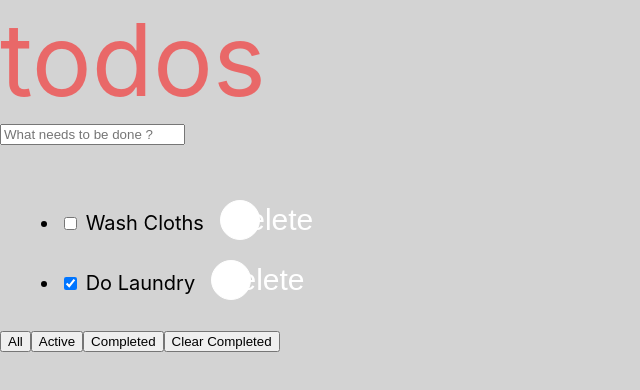
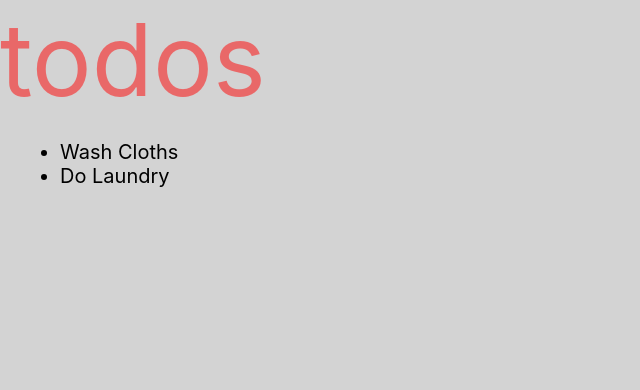
Before and after one commit to mech2Tech/todolist_redux, a React (Create React App) app: page / in a window 1280 px wide. Shown: the top 390 px of the page, without its empty margins (0-640 px from the left). Built offline with nearby package versions, Linux system fonts and the light colour scheme.

Commit message:
display commit

```diff
--- a/src/App.js
+++ b/src/App.js
@@ -3,10 +3,7 @@ import './App.css';
 import TodoList from './TodoList';
 function App() {
   return (
-    <div className= "mainPage">
-      <h1> todos </h1>
       <TodoList />
-    </div>
   );
 }
 
--- a/src/TodoList.js
+++ b/src/TodoList.js
@@ -1,206 +1,23 @@
 import React from 'react';
 import { connect } from 'react-redux';
-
-
-
 class TodoList extends React.Component {
   render(){
     console.log(this.props.items)
     return(
       <>
-        <form className = 'inputBox'>
-          <input type = 'text'
-            defaultValue = {this.props.title}
-            placeholder = 'What needs to be done ?'
-            onChange = {this.props.addnewItem}
-            onKeyDown ={this.props.handleKeyPress}
-            />
-        </form>
+        <div className = 'mainPage'>
+          <h1>todos</h1>
           <ul className = "todoListItem">
             {this.props.items.map((item, index) => (
               <li key = {index}>
-              <input type = 'checkBox'
-                checked = {item.done}
-                onChange = {() => {this.props.todoChanged(item.id);}}
-              />
                 <span> {item.title} </span>
-              <button className = 'deleteButton'>Delete</button>
               </li>
             ))}
           </ul>
-        <button> All </button>
-        <button> Active </button>
-        <button> Completed </button>
-        <button> Clear Completed </button>
+        </div>
       </>
     );
   }
 }
-
 const mapStore = (store) => ({ items: store.items, title: store.newItem });
-const mapAction = (dispatch) => {
-  return {
-    addnewItem: () => dispatch ({ type: 'ADD_ITEM'}),
-    todoChanged: () => dispatch ({type: 'TODO_CHANGED'})
-  }
-}
-export default connect(mapStore, mapAction)(TodoList);
-
-/*let items = [];
-class ToDoList extends Component {
-  constructor (props){
-    super (props);
-    this.state = { items, item: "", done: false }
-  }
-  handleKeyPress = (e) => {
-    const { items } = this.state;
-    if (e.key === 'Enter') {
-      const value = e.target.value;
-      const newTodo = {
-        id: items.length + 1,
-        title: value,
-        done: false
-      }
-      items.push(newTodo);
-      this.setState({ items: items, item: "" })
-      e.preventDefault();
-    }
-  };
-  handleCheck = (e) => {
-    const items = [...this.state.items];
-    items.forEach(item => (item.done = e.target.checked));
-    this.setState({ items })
-  }
-  updateItem = (e) => {
-    this.setState({ item: e.target.value })
-  }
-  deleteItem = (ind) => {
-    const items = [...this.state.items];
-    items.splice(ind, 1)
-    this.setState({items:items})
-  }
-  showAll  = () => {
-    this.setState({ items })
-  }
-  showActive = () => {
-    const newItems = items.filter(item => !item.done).map(item => item)
-    this.setState({ items: newItems })
-  }
-  showComplete = () => {
-    const newItems = items.filter(item => item.done ).map(item => item)
-    this.setState({ items:newItems })
-  }
-  clearCompleted = () => {
-    const newItems = items.filter(item => item.done==false).map(item => item)
-    this.setState({ items: newItems })
-  }
-  todoChanged = (e, id) => {
-    for (let item of items) {
-      if (item.id === id) {
-        item.done = e.target.checked;
-      }
-    }
-    this.setState({ items })
-  }
-  countActiveItems = () => {
-    return this.state.items.filter(item => !item.done).length
-  }
-
-  render () {
-    return (
-        <div className= "mainPage">
-          <h1> todos </h1>
-          <table className = "mainTable">
-            <thead>
-                <tr>
-                  <td>
-                    <input
-                      type = "checkBox"
-                      onClick = {this.handleCheck}
-                      className = "checkBox"
-                    />
-                  </td>
-                  <td colSpan = "2">
-                    <input
-                      type = "text"
-                      placeholder = "Add new todo item"
-                      value = {this.state.item}
-                      onChange = {this.updateItem}
-                      className = "inputBox"
-                      onKeyDown = {this.handleKeyPress}
-                    />
-                  </td>
-                </tr>
-              </thead>
-              <tbody>
-                {this.state.items.map((item, ind) => (
-                    <tr key = {ind} className= "todoItemRow">
-                      <td>
-                        <input
-                          type = "checkBox"
-                          checked = {item.done}
-                          onChange = {(e) => {this.todoChanged(e, item.id);}}
-                          className = "checkBox"
-                        />
-                      </td>
-                      { item.done == true ?
-                        <td className = "todoListItem" style={{textDecoration: "line-through"}}>
-                          {item.title}{""}
-                        </td> :
-                        <td className = "todoListItem" >
-                          {item.title}{""}
-                        </td>
-                      }
-                      <td>
-                        <button className = "deleteButton" onClick = { () => {this.deleteItem(ind);}}>
-                          x
-                        </button>
-                      </td>
-                    </tr>
-                  ))
-                }
-                  <tr>
-                    <td className="activeItemsCounter">
-                      {this.countActiveItems()} {this.state.items.filter(item => !item.done).length < 2 ?
-                        "item left" : "items left" }
-                    </td>
-                    <td>
-                      <button className="all_Active_Complete_Buttons" onClick = {() => {this.showAll();}}>
-                        All
-                      </button>
-                      <button className="all_Active_Complete_Buttons" onClick = {() => {this.showActive();}}>
-                        Active
-                      </button>
-                      <button className="all_Active_Complete_Buttons" onClick = {() => {this.showComplete();}}>
-                        Complete
-                      </button>
-                    </td>
-                    <td>
-                      {this.state.items.filter(item => item.done).length ? (
-                        <button className = "clearCompleted" onClick = {() => {this.clearCompleted();}}>
-                          Clear Completed
-                        </button>
-                      ) : null}
-                    </td>
-                  </tr>
-              </tbody>
-          </table>
-          <br/><br/><br/><br/><br/>
-          <div className="footer">
-            Double click to edit a todo <br/>
-            Created by Sajni Shah <br/>
-            Part of ToDoMVC assignment
-          </div>
-        </div>
-    )
-}}
-
-function App() {
-  return (
-    <div className="App">
-      <ToDoList />
-    </div>
-  );
-}
-
-export default App;*/
+export default connect(mapStore)(TodoList);
--- a/src/index.js
+++ b/src/index.js
@@ -10,24 +10,11 @@ const todoList = [
   { id: 0, title: 'Wash Cloths', done: false },
   { id: 1, title: 'Do Laundry', done: true }
 ]
-const reducer = (store = { items: todoList, newItem: '' }, action) => {
-    switch(action.type){
-      case 'ADD_ITEM':
-          const newItem = {
-            id: store.items.length,
-            title: store.newItem,
-            done: false
-          }
-          return {...store, items: [...store.items, newItem]}
-      case 'TODO_CHANGED':
-          return {...store, items: store.target.value}
-      default:
-        return store;
+const reducer =
+  (store = { items: todoList, newItem: '' }, action) =>
+    {
+      return store;
     }
-
-}
-
-
 const store = createStore(reducer)
 
 ReactDOM.render(
```
Lines whose indentation alone changed are shown as unchanged.
